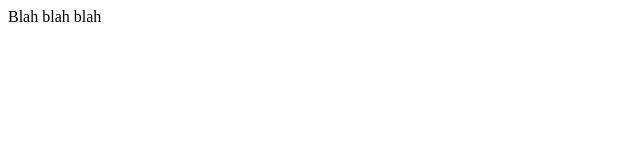
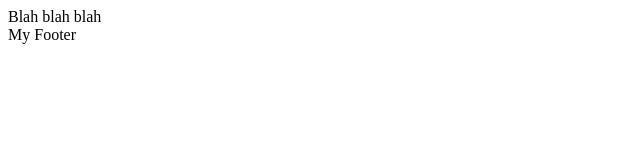
Before and after one commit to eddygee/Intro-To-Git-3, a plain HTML site: page index.html in a window 1280 px wide. Shown: the full height of the page, 0-640 px from the left. Drawn offline with Linux system fonts and the light colour scheme.

Commit message:
Added footer

```diff
--- a/index.html
+++ b/index.html
@@ -7,6 +7,8 @@
         Blah blah blah
     </header>
 
-
+    <footer>
+        My Footer
+    </footer>
 </body>
 </html>
```
